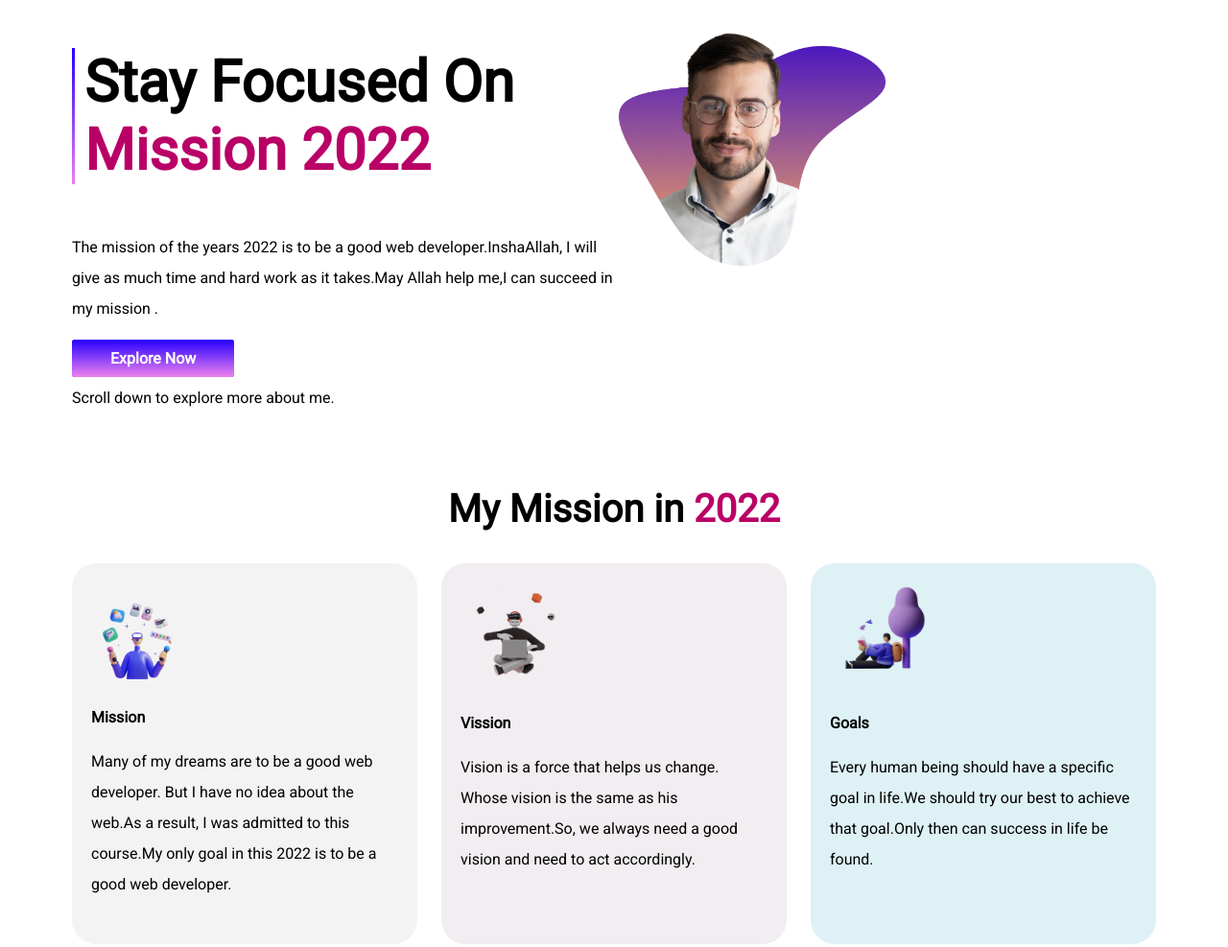
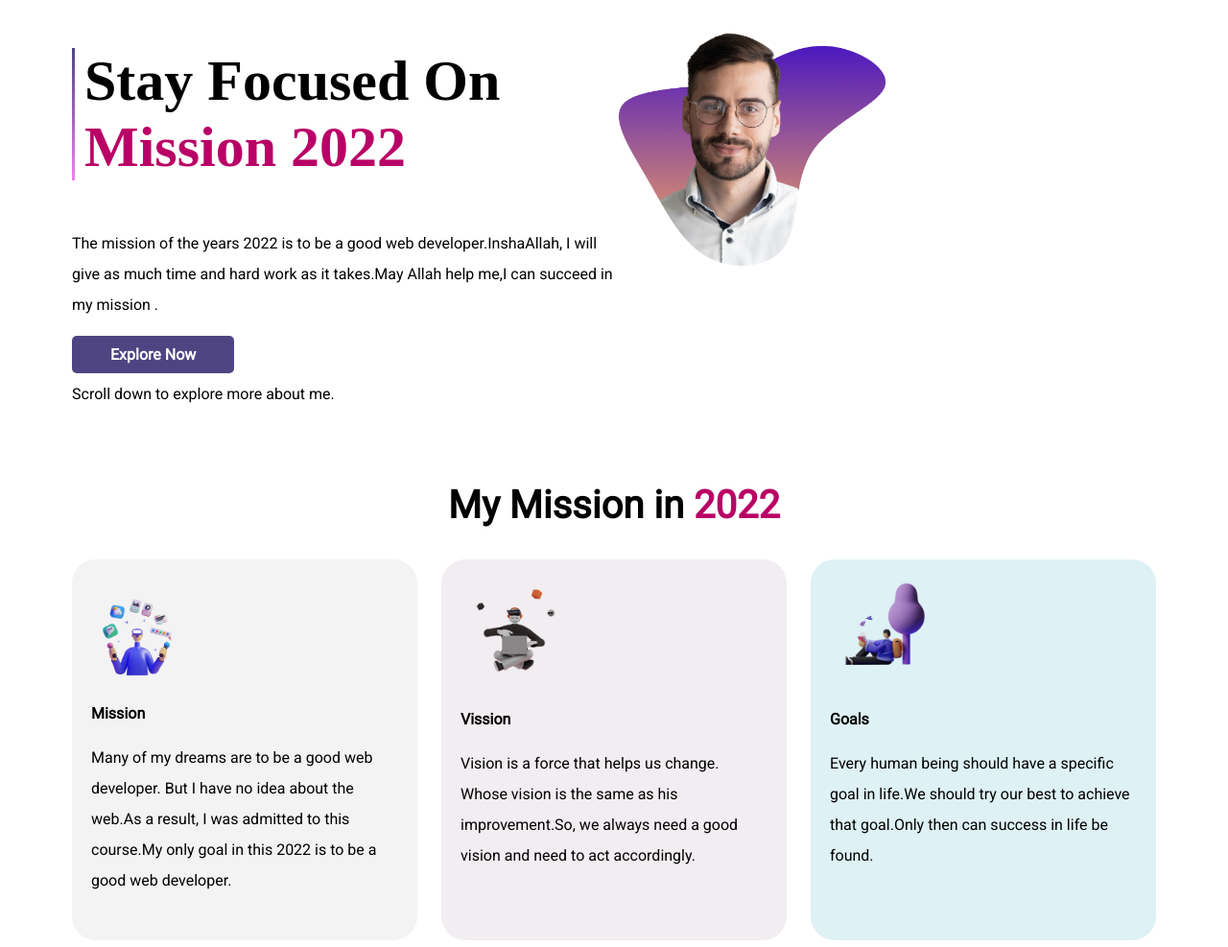
Before and after one commit to salmakhatun0056/assainment-1, a plain HTML site: page index.html in a window 1280 px wide. Shown: the top 987 px of the page at 96% size. Drawn offline with Linux system fonts and the light colour scheme.

Commit message:
font-added

```diff
--- a/style.css
+++ b/style.css
@@ -53,20 +53,20 @@ h3{
     text-decoration: none;
     color: white;
     font-weight: 700;
-    background-color: rgb(38, 0, 255);
+    background-color: rgba(14, 1, 85, 0.733);
     padding: 10px 40px;
     margin-top: 100px;
-    border-radius: 3px;
-    background-image: linear-gradient(rgb(38, 0, 255), violet);
+    border-radius: 5px;
 }
 .font-changing{
     font-family:'Roboto', sans-serif;
 }
 #left-border{
-    border-image: linear-gradient(rgb(38, 0, 255), violet);
+    border-image: linear-gradient(rgba(14, 1, 85, 0.733), violet);
     border-left:3px solid;
     border-image-slice: 1;
     padding-left:10px ;
+    font-family:Serif;
 }
 .change-align{
     text-align: center;
```
